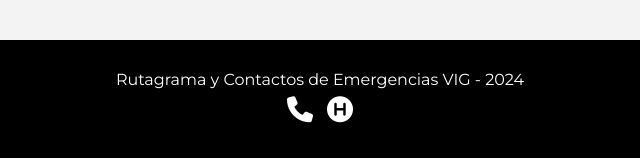
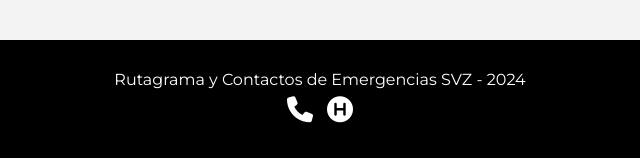
Before and after one commit to RichardGestion/PlandeEmergenciaSVZ, a plain HTML site: page index.html in a window 1280 px wide. Shown: the part 962-1120 px from the top of the page, 320-960 px from the left. Drawn offline with Linux system fonts and the light colour scheme.

Commit message:
Update index.html

```diff
--- a/index.html
+++ b/index.html
@@ -78,7 +78,7 @@
 
     <!-- SECCION FOOTER -->
     <footer>
-        <p>Rutagrama y Contactos de Emergencias VIG - 2024</p>
+        <p>Rutagrama y Contactos de Emergencias SVZ - 2024</p>
         <div class="redes">
             <a href=""><i class="fa-solid fa-phone"></i></a>
             <a href=""><i class="fa-solid fa-circle-h"></i></a>
```
